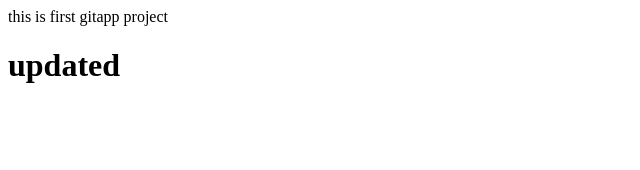
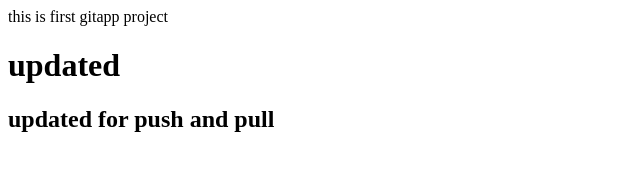
Before and after one commit to raju-007/oneone, a plain HTML site: page index.html in a window 1280 px wide. Shown: the whole page, without its empty margins (0-640 px from the left). Drawn offline with Linux system fonts and the light colour scheme.

Commit message:
another change

```diff
--- a/index.html
+++ b/index.html
@@ -5,5 +5,7 @@
 	<body>
 		this is first gitapp project
                 <h1> updated </h1>
+                <h2>updated for push and pull</h2>
+
 	</body>
 </html>
```
